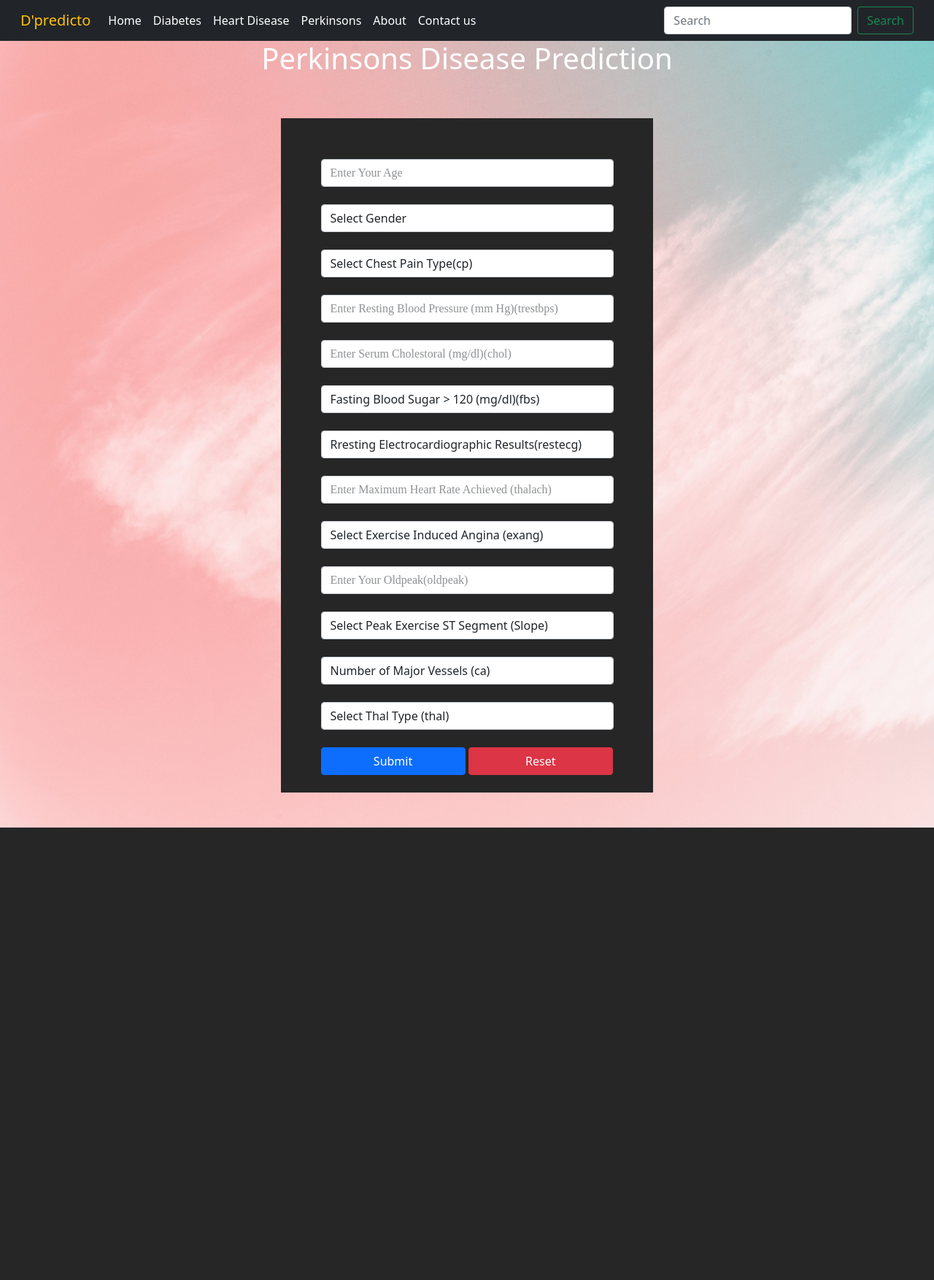
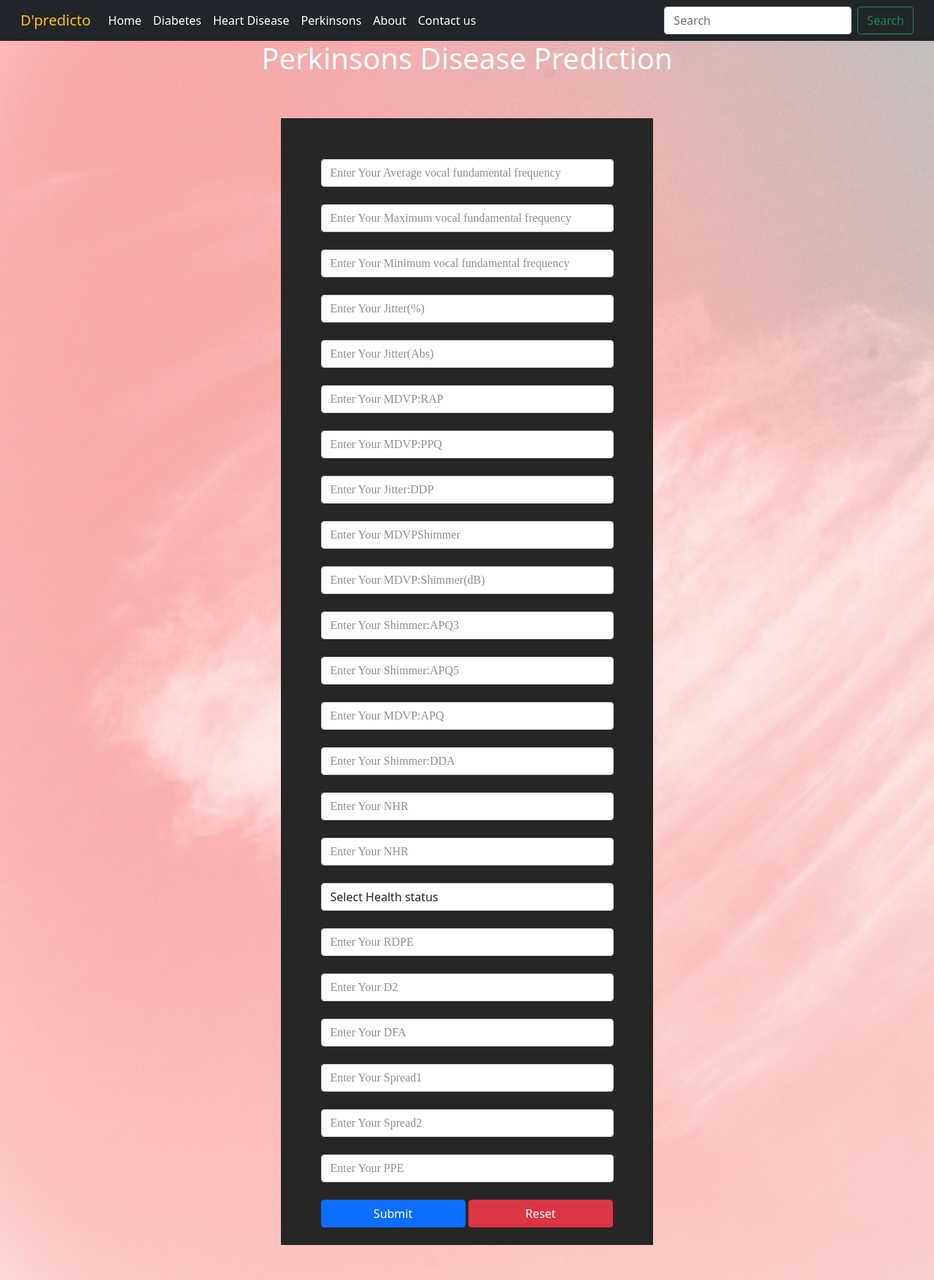
Before and after one commit to shubham-murtadak/Dpredicto-An-Disease-Prediction-System, a Flask app: page /parkinsons in a window 1280 px wide. Shown: the whole page at 73% size. Before the commit the page ends 1134 px from the top, so only its background shows below. Run offline with Flask 3, Linux system fonts and the light colour scheme; parts of the project's set-up code (start-up, migrations or seed data) failed here and were passed over; some libraries are stand-ins or nearby versions.

Commit message:
Parameters chnged

```diff
--- a/templates/heart.html
+++ b/templates/heart.html
@@ -103,6 +103,7 @@
     <title>Dpredicto</title>
 </head>
 </div>
+
 <nav class="navbar navbar-expand-lg navbar-dark bg-dark">
     <div class="container-fluid">
         <a class="navbar-brand text-warning" href="#">D'predicto</a>
@@ -158,7 +159,6 @@
        <div class="row">
          <div class="col-md-10 col-sm-6 mx-auto">
            <form class="" action="/predict" method="post">
-
              <div class="form-group">
                <input type="number" name="age" id="age" class="form-control" required>
                <label for="age" class="ph-area">Enter Your Age</label>
--- a/templates/parkinsons.html
+++ b/templates/parkinsons.html
@@ -164,105 +164,106 @@
        <div class="row">
          <div class="col-md-10 col-sm-6 mx-auto">
            <form class="" action="/predict" method="post">
-
+            <!-- MDVPFo, MDVPFh, MDVPFl, MDVPJ1, MDVPJ2,MDVPRAP, MDVPPPQ,JitterDDP,MDVPShimmer, MDVPShimmer2,ShimmerAPQ3,ShimmerAPQ5,MDVPAPQ,ShimmerDDA,NHR, HNR,RPDE,D2,DFA,spread1,spread2,PPE -->
              <div class="form-group">
-               <input type="number" name="age" id="age" class="form-control" required>
-               <label for="age" class="ph-area">Enter Your Age</label>
+               <input type="number" name="mdvpfo" id="mdvpfo" class="form-control" required>
+               <label for="age" class="ph-area">Enter Your  Average vocal fundamental frequency</label>
+             </div>
+             <div class="form-group">
+               <input type="number" name="mdvpfh" id="mdvpfh" class="form-control" required>
+               <label for="age" class="ph-area">Enter Your Maximum vocal fundamental frequency</label>
+             </div>
+             <div class="form-group">
+               <input type="number" name="mdvpf1" id="mdvpf1" class="form-control" required>
+               <label for="age" class="ph-area">Enter Your Minimum vocal fundamental frequency</label>
+             </div>
+             <div class="form-group">
+               <input type="number" name="mdvpj1" id="mdvpj1" class="form-control" required>
+               <label for="age" class="ph-area">Enter Your Jitter(%)</label>
+             </div>
+             <div class="form-group">
+               <input type="number" name="mdvpj2" id="mdvpj2" class="form-control" required>
+               <label for="age" class="ph-area">Enter Your Jitter(Abs)</label>
+             </div>
+             <div class="form-group">
+               <input type="number" name="mdvprap" id="mdvprap" class="form-control" required>
+               <label for="age" class="ph-area">Enter Your MDVP:RAP</label>
+             </div>
+             <div class="form-group">
+               <input type="number" name="mdvppq" id="mdvppq" class="form-control" required>
+               <label for="age" class="ph-area">Enter Your MDVP:PPQ</label>
+             </div>
+             <div class="form-group">
+               <input type="number" name="jitterddp" id="jitterddp" class="form-control" required>
+               <label for="age" class="ph-area">Enter Your Jitter:DDP </label>
+             </div>
+             <div class="form-group">
+               <input type="number" name="mdvpshimner" id="mdvpshimner" class="form-control" required>
+               <label for="age" class="ph-area">Enter Your MDVPShimmer</label>
+             </div>
+             <div class="form-group">
+               <input type="number" name="mdvpshimner2" id="mdvpshimner2" class="form-control" required>
+               <label for="age" class="ph-area">Enter Your MDVP:Shimmer(dB)</label>
+             </div>
+             <div class="form-group">
+               <input type="number" name="shimnerapq3" id="shimnerapq3" class="form-control" required>
+               <label for="age" class="ph-area">Enter Your Shimmer:APQ3</label>
+             </div>
+             <div class="form-group">
+               <input type="number" name="shimnerapq5" id="shimnerapq5" class="form-control" required>
+               <label for="age" class="ph-area">Enter Your Shimmer:APQ5</label>
+             </div>
+             <div class="form-group">
+               <input type="number" name="mdvpapq" id="mdvpapq" class="form-control" required>
+               <label for="age" class="ph-area">Enter Your MDVP:APQ</label>
+             </div>
+             <div class="form-group">
+               <input type="number" name="shimnerdda" id="shimnerdda" class="form-control" required>
+               <label for="age" class="ph-area">Enter Your Shimmer:DDA</label>
+             </div>
+             <div class="form-group">
+               <input type="number" name="nhr" id="nhr" class="form-control" required>
+               <label for="age" class="ph-area">Enter Your NHR</label>
+             </div>
+             <div class="form-group">
+               <input type="number" name="hnr" id="hnr" class="form-control" required>
+               <label for="age" class="ph-area">Enter Your NHR</label>
              </div>
 
              <div class="form-group">
-               <select class="form-control" name="sex" required="required">
-                 <option value="" selected>Select Gender</option>
-                 <option value="1">Male</option>
-                 <option value="0">Female</option>
+               <select class="form-control" name="status" required="required">
+                 <option value="" selected>Select Health status</option>
+                 <option value="1">Healthy</option>
+                 <option value="0">Unhealthy</option>
                </select>
              </div>
 
              <div class="form-group">
-               <select class="form-control chosenn" name="cp" required="required">
-                 <option value="" selected>Select Chest Pain Type(cp)</option>
-                 <option value="0">Typical Angina</option>
-                 <option value="1">Atypical Angina</option>
-                 <option value="2">Non Anginal Pain</option>
-                 <option value="3">Asymptomatic</option>
-               </select>
-             </div>
+                <input type="number" name="rdpe" id="rdpe" class="form-control" required>
+                <label for="age" class="ph-area">Enter Your RDPE</label>
+              </div>
 
-             <div class="form-group">
-               <input type="number" name="trestbps" id="trestbps" class="form-control" required>
-               <label for="trestbps" class="ph-area">Enter Resting Blood Pressure (mm Hg)(trestbps)</label>
-             </div>
+              <div class="form-group">
+                <input type="number" name="d2" id="d2" class="form-control" required>
+                <label for="age" class="ph-area">Enter Your D2</label>
+              </div>
+              <div class="form-group">
+                <input type="number" name="dfa" id="dfa" class="form-control" required>
+                <label for="age" class="ph-area">Enter Your DFA</label>
+              </div>
+              <div class="form-group">
+                <input type="number" name="spread1" id="spread1" class="form-control" required>
+                <label for="age" class="ph-area">Enter Your Spread1</label>
+              </div>
+              <div class="form-group">
+                <input type="number" name="spread2" id="spread2" class="form-control" required>
+                <label for="age" class="ph-area">Enter Your Spread2</label>
+              </div>
 
-             <div class="form-group">
-               <input type="number" name="chol" id="chol" class="form-control" required>
-               <label for="chol" class="ph-area">Enter Serum Cholestoral (mg/dl)(chol)</label>
-             </div>
-
-             <div class="form-group">
-               <select class="form-control" name="fbs" required="required">
-                 <option value="" selected>Fasting Blood Sugar > 120 (mg/dl)(fbs)</option>
-                 <option value="1">Yes</option>
-                 <option value="0">No</option>
-               </select>
-             </div>
-
-
-             <div class="form-group">
-               <select class="form-control chosenn" name="restecg" required="required">
-                 <option value="" selected>Rresting Electrocardiographic Results(restecg)</option>
-                 <option value="0">Normal</option>
-                 <option value="1">Abnormal</option>
-                 <option value="2">Probable</option>
-               </select>
-             </div>
-
-             <div class="form-group">
-               <input type="number" name="thalach" id="thalach" class="form-control" required>
-               <label for="thalach" class="ph-area">Enter Maximum Heart Rate Achieved (thalach)</label>
-             </div>
-
-             <div class="form-group">
-               <select class="form-control" name="exang" required="required">
-                 <option value="" selected>Select Exercise Induced Angina (exang)</option>
-                 <option value="1">Yes</option>
-                 <option value="0">No</option>
-               </select>
-             </div>
-
-             <div class="form-group">
-               <input type="text" name="oldpeak" id="oldpeak" class="form-control" required>
-               <label for="oldpeak" class="ph-area">Enter Your Oldpeak(oldpeak)</label>
-             </div>
-
-             <div class="form-group">
-               <select class="form-control chosenn" name="slope" required="required">
-                 <option value="" selected>Select Peak Exercise ST Segment (Slope)</option>
-                 <option value="0">Upsloping</option>
-                 <option value="1">Flat</option>
-                 <option value="2">Downsloping</option>
-               </select>
-             </div>
-
-             <div class="form-group">
-               <select class="form-control chosenn" name="ca" required="required">
-                 <option value="" selected>Number of Major Vessels (ca)</option>
-                 <option value="0">Zero</option>
-                 <option value="1">One</option>
-                 <option value="2">Two</option>
-                 <option value="3">Three</option>
-                 <option value="4">Four</option>
-               </select>
-             </div>
-
-             <div class="form-group">
-               <select class="form-control chosenn" name="thal" required="required">
-                 <option value="" selected>Select Thal Type (thal)</option>
-                 <option value="0">Normal</option>
-                 <option value="1">Fixed</option>
-                 <option value="2">Defect</option>
-                 <option value="3">Reversable</option>
-               </select>
-             </div>
+              <div class="form-group">
+                <input type="number" name="ppe" id="ppe" class="form-control" required>
+                <label for="age" class="ph-area">Enter Your PPE</label>
+              </div>
 
            <div class="form-group">
              <input type="submit" class="btn btn-primary" value="Submit">
```
Also changed, not shown: templates/diabetes.html (+14 -73 lines).
